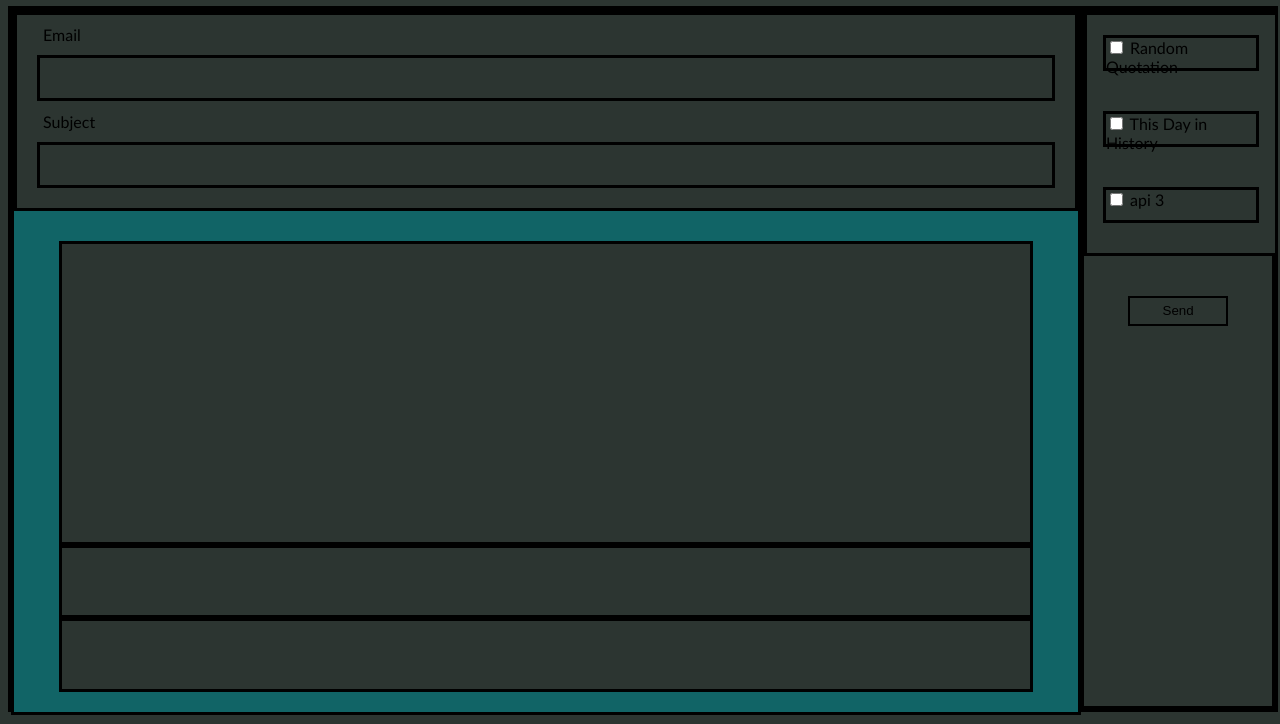
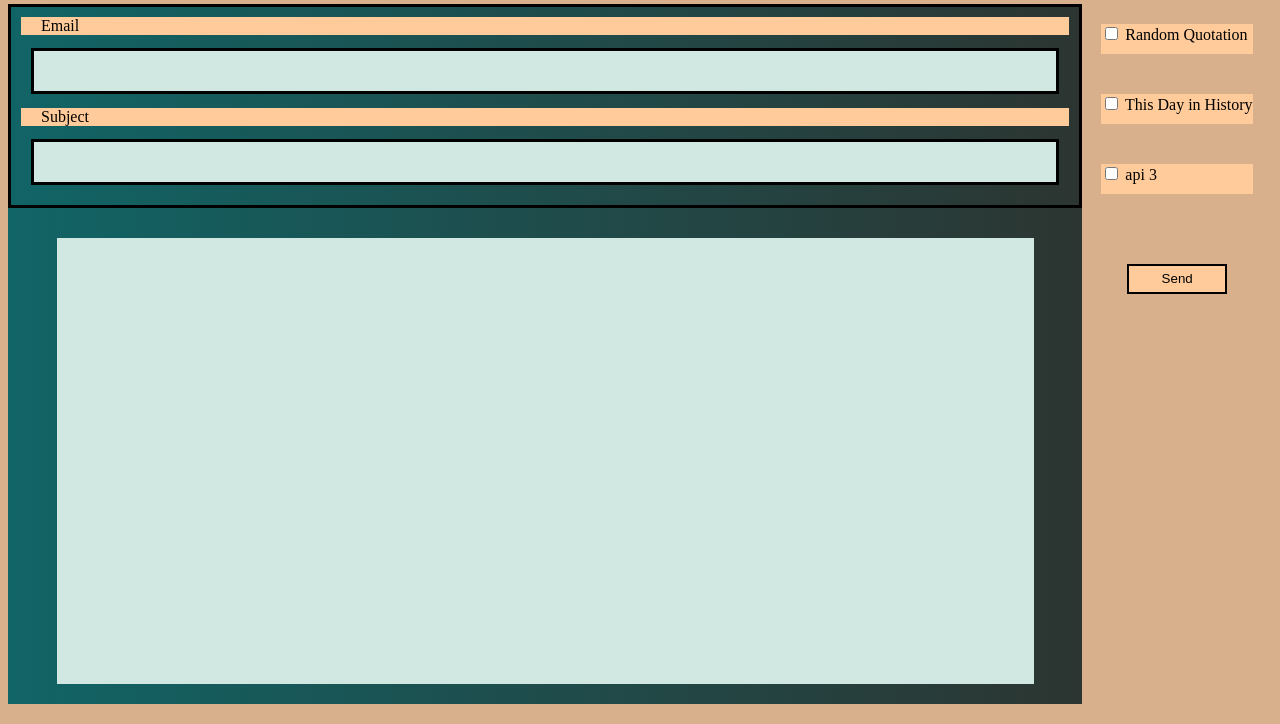
Before and after one commit to mjtanner-github/Project_1, a plain HTML site: page index.html in a window 1280 px wide. Shown: the part 76-800 px from the top of the page. Drawn offline with Linux system fonts and the light colour scheme.

Commit message:
Update style.css

```diff
--- a/assets/css/style.css
+++ b/assets/css/style.css
@@ -1,64 +1,71 @@
 *{
-  background-color: #2c3531;
+    background-color: #d9b08c;
 }
-body {
-  font-family: 'Trebuchet MS', sans-serif;
-}
+
 h1{
     text-align: center;
+    background-image: linear-gradient(to right, #116466 , #2c3531);
+    color: #d1e8e2
 }
+
 #user_area{
     display: flex;
-    border-style: solid;
     height:700px;
     width: 100%;
+}
+.label, #api_0, #api_1, #api_2{
+    background-color: #ffcb9a;
 }
 #address_and_message_area{
     flex-direction: column;
     display: flex;
     width: 85%;
     height: 100%;
-    border-style: solid;
-    background-color: #116466;
+    background-image: linear-gradient(to right, #116466 , #2c3531);
 }
 #address_area{
     flex-direction: column;
     display: flex;
     justify-content: space-between;
-    border-style: solid;
     height: 30%;
     padding: 10px;
+    border-style: solid;
+    background-image: linear-gradient(to right, #116466 , #2c3531);
+
 }
 #address{
-    border-style: solid;
     height: 30px;
     margin: 10px;
-    padding: 5px
+    padding: 5px;
+    border-style: solid;
+    background-color: #d1e8e2;
 }
 #subject{
-    border-style: solid;
     height: 30px;
     margin: 10px;
-    padding: 5px
+    padding: 5px;
+    background-color: #d1e8e2;
+    border-style: solid;
 }
 #message{
     width: 90%;
     height: 50%;
-    border-style: solid;
     margin: 30px 0 0 0;
     margin-left: auto;
     margin-right: auto;
     padding: 5px;
     overflow-y:scroll;
+    background-color: #d1e8e2;
 }
 .footer{
     width: 90%;
     height: 10%;
-    border-style: solid;
     margin-left: auto;
     margin-right: auto;
     padding: 5px;
     font-size:x-small;
+    background-color: #d1e8e2;
+
 }
 #footer_1{
     margin-bottom: 20px;
@@ -66,27 +73,27 @@ h1{
 #api_send_column{
     flex-direction: column;
     display: flex;
-    border-style: solid;
     width: 15%;
+    background-color: #d9b08c;
 }
 #api_selection{
     flex-direction: column;
     display: flex;
-    border-style: solid;
     width: 100%;
     padding-bottom: 10px;
+    background-color: #d9b08c;
 }
 .api_selector{
     margin: 20px;
     height: 30px;
     width: 80%;
-    border-style: solid;
     margin-left: auto;
     margin-right: auto;
 }
 #send_area{
     display: flex;
     align-items: center;
+    background-color: #d9b08c;
 }
 #send_button{
     height: 30px;
@@ -95,4 +102,5 @@ h1{
     border-style: solid;
     margin-left: auto;
     margin-right: auto;
+    background-color: #ffcb9a;
 }
```
